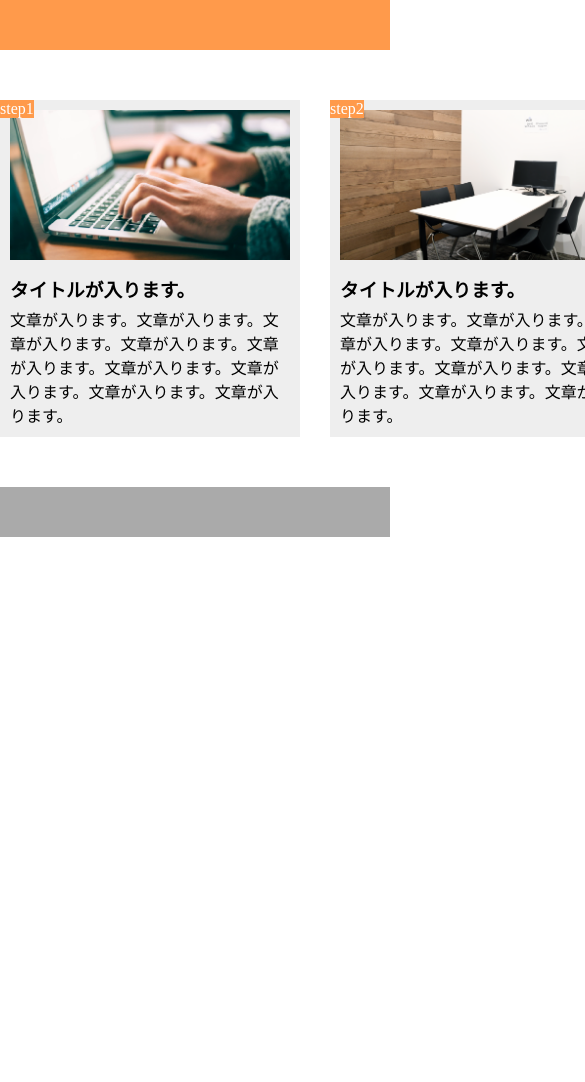
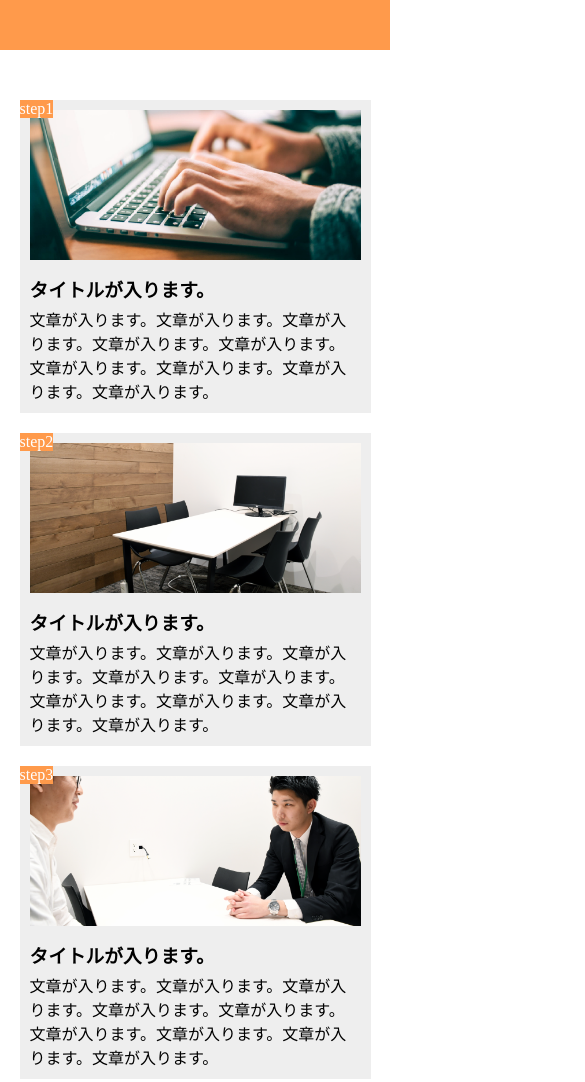
Before and after one commit to tkikokiko/webcamp-practice, a plain HTML site: page 1-10/index1-10.html in a window 390 px wide. Shown: the top 1082 px of the page, 585 px wide, since content can reach past the window. Before the commit the page ends 844 px from the top, so only its background shows below. Drawn offline with Linux system fonts and the light colour scheme.

Commit message:
[Finish] 1-10

```diff
--- a/1-10/index1-10.html
+++ b/1-10/index1-10.html
@@ -2,6 +2,7 @@
 <html lang="ja">
   <head>
     <meta charset="utf-8" />
+    <meta name="viewport" content="width=device-width,initial-scale=1.0">
     <link rel="stylesheet" href="style1-10.css" type="text/css" />
     <title>kadai1-10</title>
   </head>
@@ -17,10 +18,6 @@
           <h3 class="main-title">タイトルが入ります。</h3>
           <p class="main-text">
             文章が入ります。文章が入ります。文章が入ります。文章が入ります。文章が入ります。文章が入ります。文章が入ります。文章が入ります。文章が入ります。
-            <!--文章が入ります。文章が入ります。文章が入りま <br>-->
-            <!--す。文章が入ります。文章が入ります。文章が入り <br>-->
-            <!--ます。文章が入ります。文章が入ります。文章が入 <br>-->
-            <!--ります。-->
           </p>
         <!--</div>-->
       </div>
--- a/1-10/style1-10.css
+++ b/1-10/style1-10.css
@@ -83,3 +83,19 @@ footer {
   height: 50px;
   background-color: #aaaaaa;
 }
+
+@media screen and (max-width:768px) {
+  main {
+    width: 100%;
+    display: block;
+  }
+
+  .main-box {
+    width: 90%;
+    margin: 0 5% 20px 5%;
+  }
+
+  .main-box:last-child {
+    margin-bottom: 0;
+  }
+}
```
